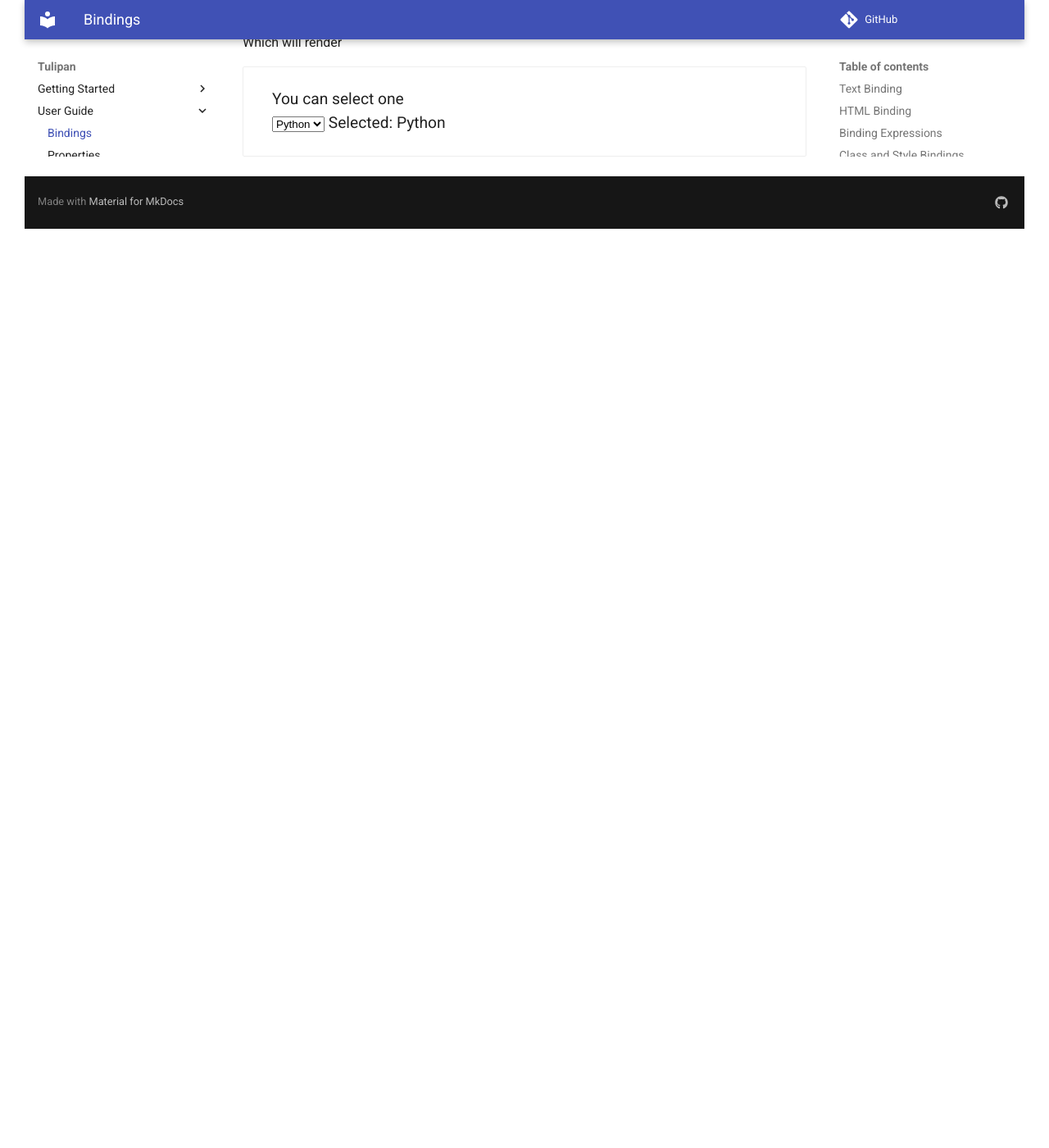
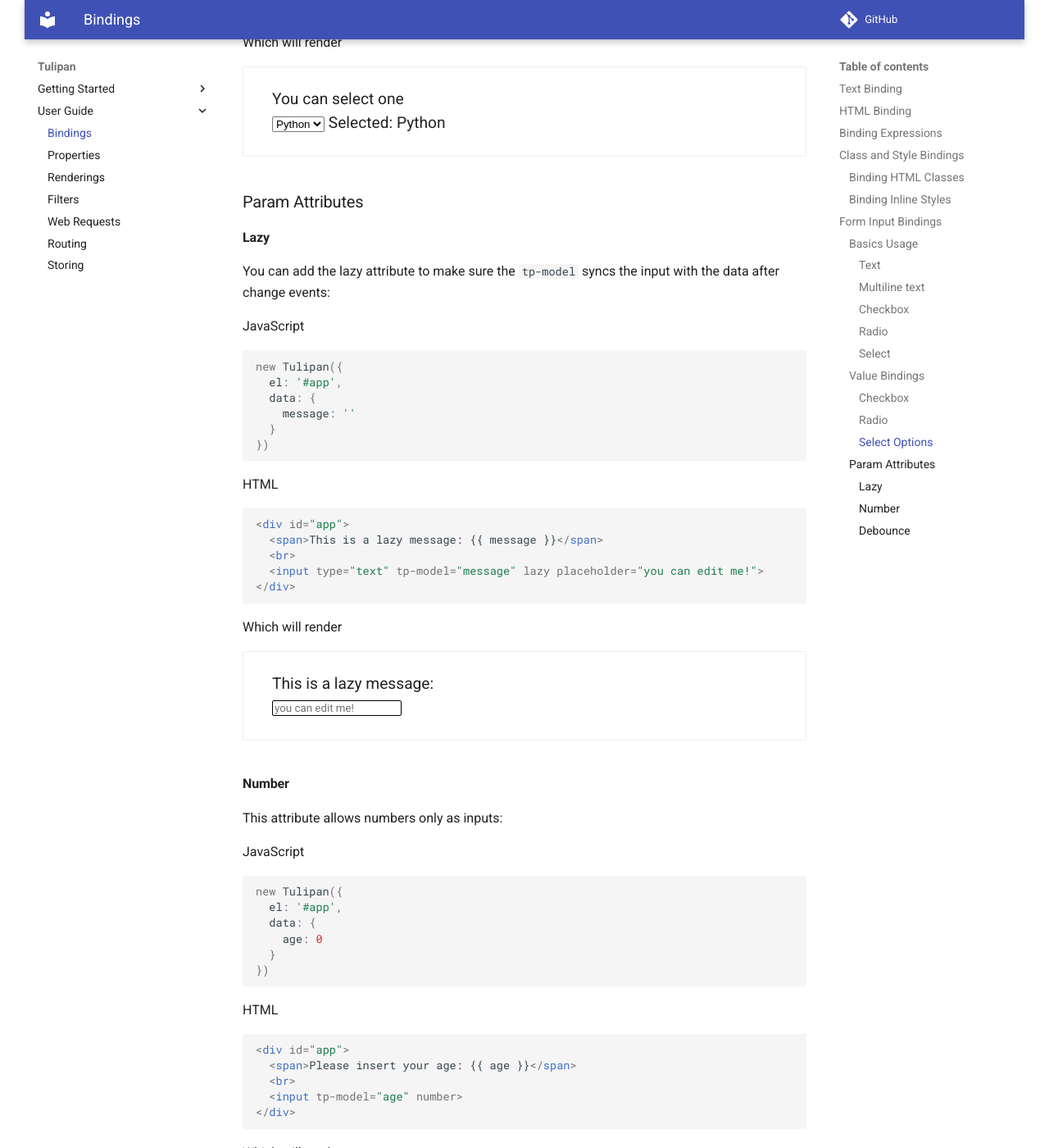
Before and after one commit to carrasquel/tulipan-documentation, an MkDocs documentation site: the page built from docs/guide/bindings.md, in a window 1280 px wide and 1400 px high, scrolled down 13468 px. Shown: the whole window at 82% size. Built offline with MkDocs 1.6.1 and Material for MkDocs 9.7.7, drawn with Linux system fonts in a browser that asks for light colours; comment, search, counter and statistics services are not loaded; before the commit the page ends 13777 px from its top, so only the background shows below that; some of the changed text lies outside the part shown.

Commit message:
Form Input Binding done

````diff
--- a/docs/guide/bindings.md
+++ b/docs/guide/bindings.md
@@ -670,3 +670,102 @@ Which will render
 </select>
 <span>Selected: {{ selected }}</span>
 </div>
+
+
+### Param Attributes
+
+#### Lazy
+
+You can add the lazy attribute to make sure the `tp-model` syncs the input with the data after change events:
+
+JavaScript
+```javascript
+
+new Tulipan({
+  el: '#app',
+  data: {
+    message: ''
+  }
+})
+```
+
+HTML
+```html
+<div id="app">
+  <span>This is a lazy message: {{ message }}</span>
+  <br>
+  <input type="text" tp-model="message" lazy placeholder="you can edit me!">
+</div>
+```
+
+Which will render
+
+<div id="bindings14" class="demo">
+  <span>This is a lazy message: {{ message }}</span>
+  <br>
+  <input type="text" tp-model="message" lazy placeholder="you can edit me!">
+</div>
+
+#### Number
+
+This attribute allows numbers only as inputs:
+
+JavaScript
+```javascript
+
+new Tulipan({
+  el: '#app',
+  data: {
+    age: 0
+  }
+})
+```
+
+HTML
+```html
+<div id="app">
+  <span>Please insert your age: {{ age }}</span>
+  <br>
+  <input tp-model="age" number>
+</div>
+```
+
+Which will render
+
+<div id="bindings15" class="demo">
+  <span>Please insert your age: {{ age }}</span>
+  <br>
+  <input tp-model="age" number>
+</div>
+
+#### Debounce
+
+This param makes it possible to set a minimum delay after each keystroke before the input is synced to the model:
+
+JavaScript
+```javascript
+
+new Tulipan({
+  el: '#app',
+  data: {
+    message: ''
+  }
+})
+```
+
+HTML
+```html
+<div id="app">
+  <span>This is a message: {{ message }}</span>
+  <br>
+  <input type="text" tp-model="message" debounce="500" placeholder="you can edit me!">
+</div>
+```
+
+Which will render
+
+<div id="bindings16" class="demo">
+  <span>This is a message: {{ message }}</span>
+  <br>
+  <input type="text" tp-model="message" debounce="500" placeholder="you can edit me!">
+</div>
--- a/docs/javascripts/demo.js
+++ b/docs/javascripts/demo.js
@@ -193,6 +193,27 @@ new Tulipan({
       {languague: 'Python'},
       {languague: 'C#'}
     ]
+  }
+})
+
+new Tulipan({
+  el: '#bindings14',
+  data: {
+    message: ''
+  }
+})
+
+new Tulipan({
+  el: '#bindings15',
+  data: {
+    age: 0
+  }
+})
+
+new Tulipan({
+  el: '#bindings16',
+  data: {
+    message: ''
   }
 })
 
````
